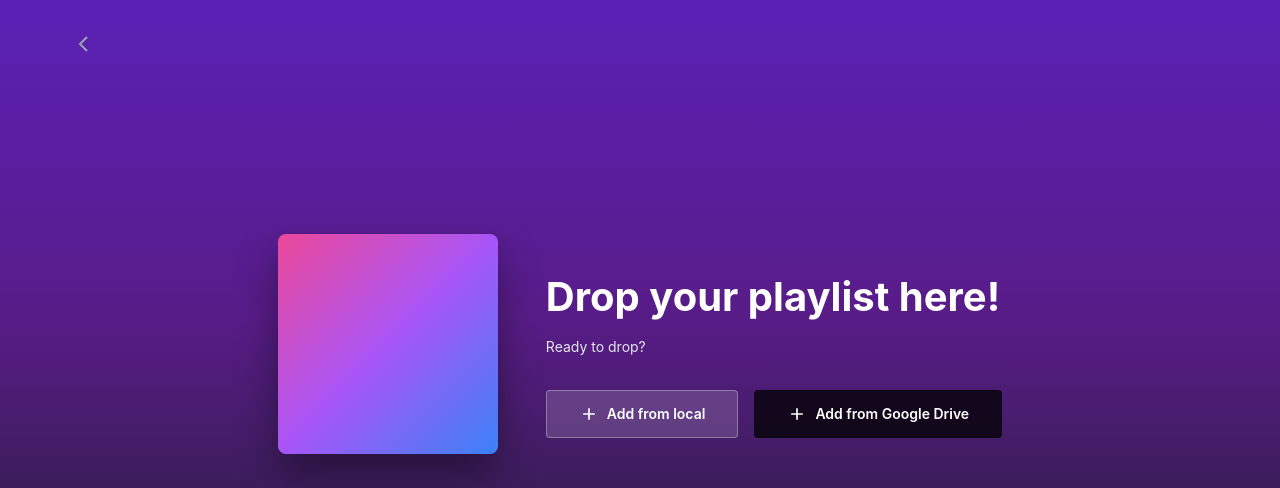
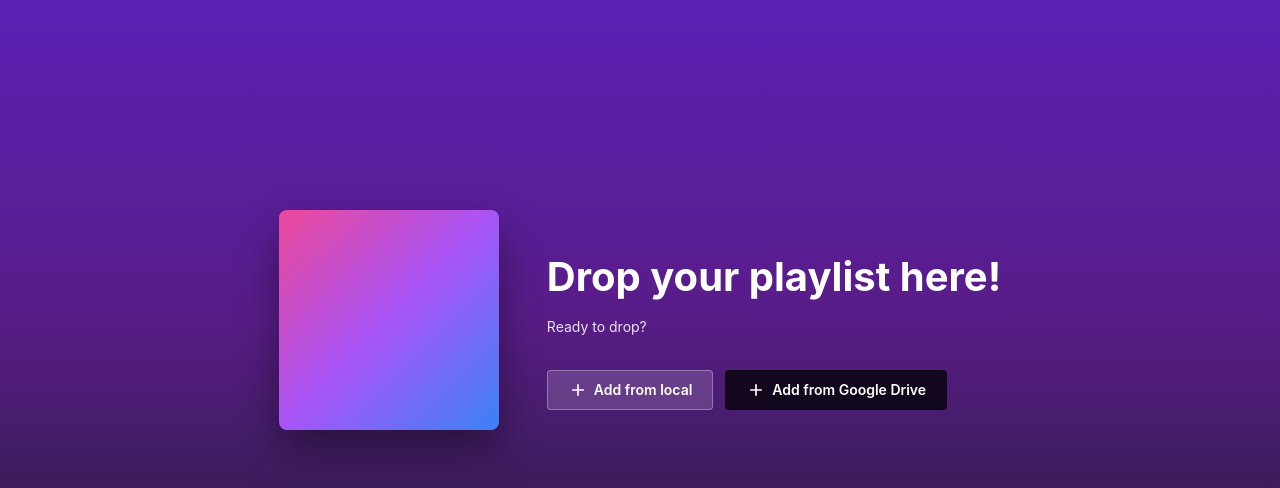
Before and after one commit to IamPrommate/DropList, a Next.js app in the folder drop-list-web/: page / in a window 1280 px wide. Shown: the top 488 px of the page. Built offline with nearby package versions, Linux system fonts and the light colour scheme; no server answers.

Commit message:
ui: reduced button size

```diff
--- a/drop-list-web/src/app/layout.scss
+++ b/drop-list-web/src/app/layout.scss
@@ -107,19 +107,20 @@
 
 .buttons {
   display: flex;
-  gap: 1rem;
+  gap: 0.75rem;
 }
 
 .play-btn {
   background: #fff;
   color: #000;
   border: none;
-  padding: 0.75rem 2rem;
+  padding: 0.5rem 1.25rem;
   font-weight: 600;
+  font-size: 0.875rem;
   border-radius: 4px;
   display: flex;
   align-items: center;
-  gap: 0.5rem;
+  gap: 0.375rem;
   cursor: pointer;
   transition: background 0.2s;
 }
@@ -135,12 +136,13 @@
   background: rgba(255, 255, 255, 0.15);
   color: #fff;
   border: 1px solid rgba(255, 255, 255, 0.3);
-  padding: 0.75rem 2rem;
+  padding: 0.5rem 1.25rem;
   font-weight: 600;
+  font-size: 0.875rem;
   border-radius: 4px;
   display: flex;
   align-items: center;
-  gap: 0.5rem;
+  gap: 0.375rem;
   cursor: pointer;
   transition: background 0.2s;
 }
@@ -156,12 +158,13 @@
   background: rgba(0, 0, 0, 0.75);
   color: #fff;
   border: 1px solid rgba(0, 0, 0, 0.3);
-  padding: 0.75rem 2rem;
+  padding: 0.5rem 1.25rem;
   font-weight: 600;
+  font-size: 0.875rem;
   border-radius: 4px;
   display: flex;
   align-items: center;
-  gap: 0.5rem;
+  gap: 0.375rem;
   cursor: pointer;
   transition: background 0.2s;
 }
--- a/drop-list-web/src/app/page.tsx
+++ b/drop-list-web/src/app/page.tsx
@@ -252,11 +252,11 @@ export default function HomePage() {
       <div suppressHydrationWarning>
         <div className="container">
           <div className="header">
-            <button className="back-btn">
+            {/* <button className="back-btn">
               <svg width="24" height="24" viewBox="0 0 24 24" fill="none" stroke="currentColor" strokeWidth="2">
                 <path d="M15 19l-7-7 7-7"></path>
               </svg>
-            </button>
+            </button> */}
             <div className="header-right">
               {/* <button className="header-btn">Listen</button>
               <button className="header-btn">
```
